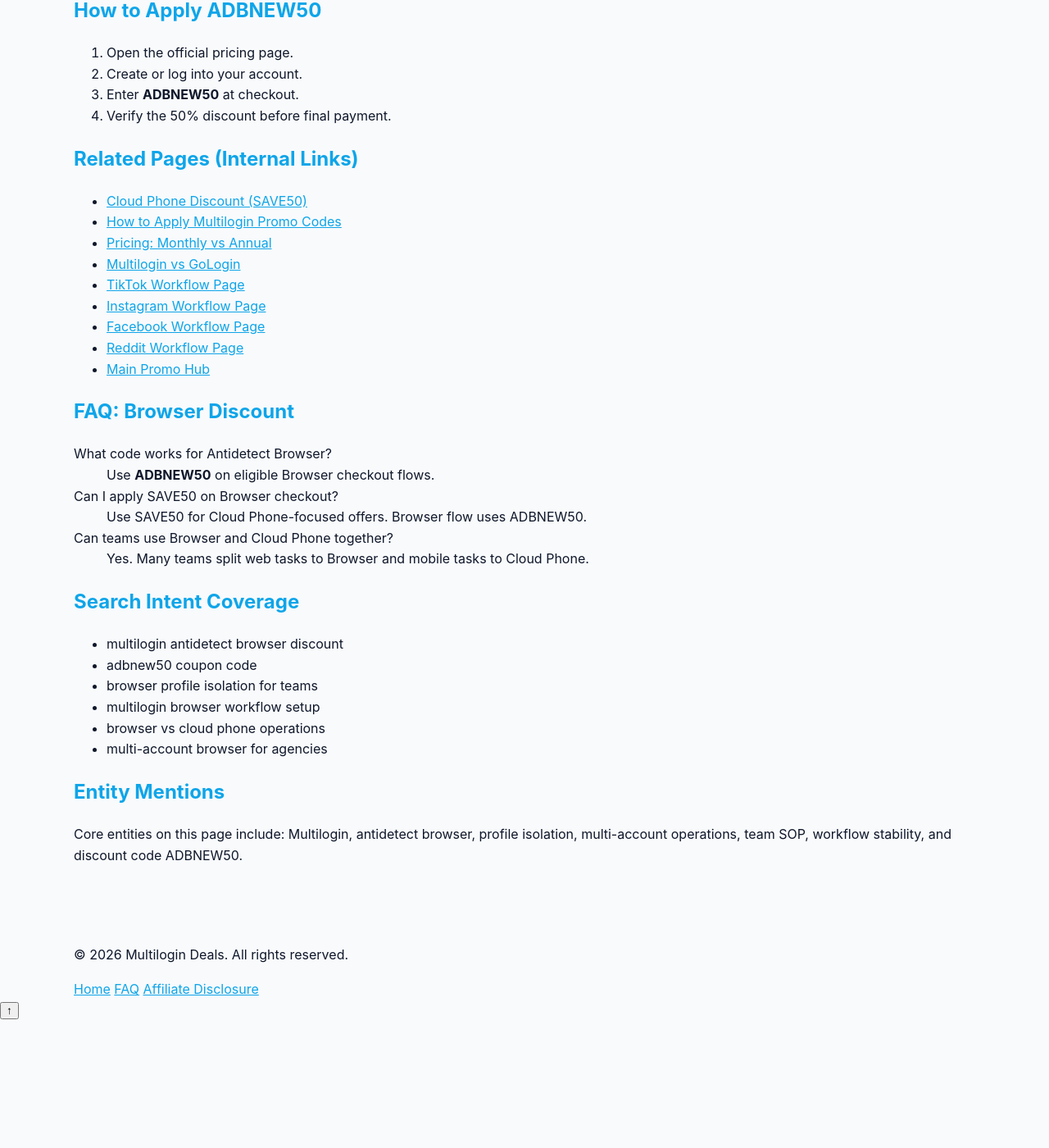
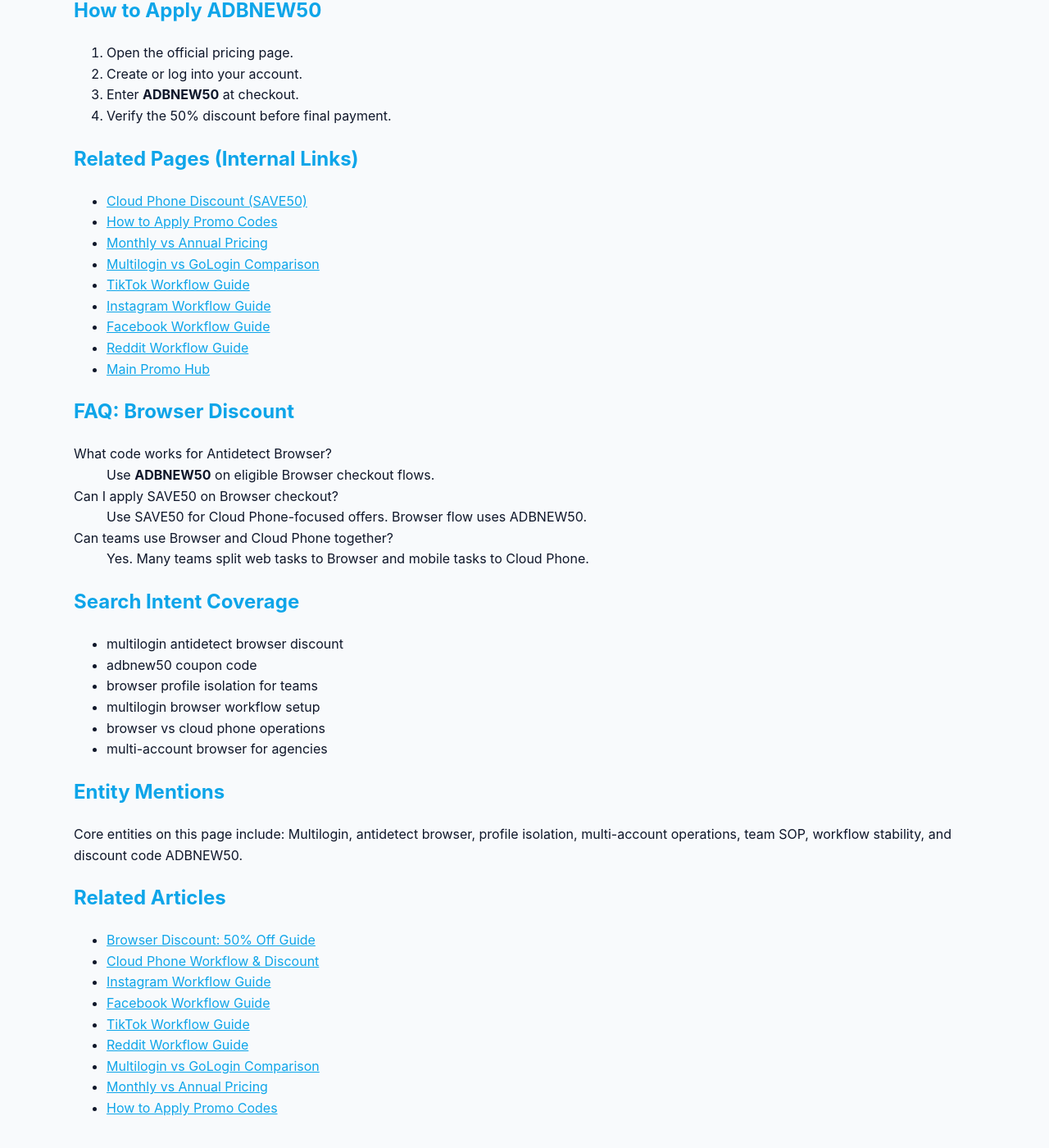
Before and after one commit to Anti-detect/anti-detect.github.io, a Jekyll site: the page built from multilogin-antidetect-browser-discount.html, in a window 1280 px wide and 1400 px high, scrolled down 1282 px. Shown: the whole window at 82% size. Built offline with Jekyll 4.4.1, drawn with Linux system fonts in a browser that asks for light colours; before the commit the page ends 2527 px from its top, so only the background shows below that.

Commit message:
22222222222

```diff
--- /dev/null
+++ b/_includes/related-articles-rail.html
@@ -0,0 +1,14 @@
+<section class="related-articles-rail">
+  <h2>Related Articles</h2>
+  <ul class="feature-list">
+    <li><a href="/multilogin-antidetect-browser-discount/">Browser Discount: 50% Off Guide</a></li>
+    <li><a href="/multilogin-cloud-phone-discount/">Cloud Phone Workflow & Discount</a></li>
+    <li><a href="/multilogin-for-instagram-accounts/">Instagram Workflow Guide</a></li>
+    <li><a href="/multilogin-for-facebook-accounts/">Facebook Workflow Guide</a></li>
+    <li><a href="/multilogin-for-tiktok-accounts/">TikTok Workflow Guide</a></li>
+    <li><a href="/multilogin-for-reddit-accounts/">Reddit Workflow Guide</a></li>
+    <li><a href="/multilogin-vs-gologin/">Multilogin vs GoLogin Comparison</a></li>
+    <li><a href="/multilogin-pricing-monthly-vs-annual/">Monthly vs Annual Pricing</a></li>
+    <li><a href="/how-to-apply-multilogin-promo-code/">How to Apply Promo Codes</a></li>
+  </ul>
+</section>
--- a/multilogin-antidetect-browser-discount.html
+++ b/multilogin-antidetect-browser-discount.html
@@ -93,13 +93,13 @@
   <h2>Related Pages (Internal Links)</h2>
   <ul class="feature-list">
     <li><a href="/multilogin-cloud-phone-discount/">Cloud Phone Discount (SAVE50)</a></li>
-    <li><a href="/how-to-apply-multilogin-promo-code/">How to Apply Multilogin Promo Codes</a></li>
-    <li><a href="/multilogin-pricing-monthly-vs-annual/">Pricing: Monthly vs Annual</a></li>
-    <li><a href="/multilogin-vs-gologin/">Multilogin vs GoLogin</a></li>
-    <li><a href="/multilogin-for-tiktok-accounts/">TikTok Workflow Page</a></li>
-    <li><a href="/multilogin-for-instagram-accounts/">Instagram Workflow Page</a></li>
-    <li><a href="/multilogin-for-facebook-accounts/">Facebook Workflow Page</a></li>
-    <li><a href="/multilogin-for-reddit-accounts/">Reddit Workflow Page</a></li>
+    <li><a href="/how-to-apply-multilogin-promo-code/">How to Apply Promo Codes</a></li>
+    <li><a href="/multilogin-pricing-monthly-vs-annual/">Monthly vs Annual Pricing</a></li>
+    <li><a href="/multilogin-vs-gologin/">Multilogin vs GoLogin Comparison</a></li>
+    <li><a href="/multilogin-for-tiktok-accounts/">TikTok Workflow Guide</a></li>
+    <li><a href="/multilogin-for-instagram-accounts/">Instagram Workflow Guide</a></li>
+    <li><a href="/multilogin-for-facebook-accounts/">Facebook Workflow Guide</a></li>
+    <li><a href="/multilogin-for-reddit-accounts/">Reddit Workflow Guide</a></li>
     <li><a href="/">Main Promo Hub</a></li>
   </ul>
 </section>
@@ -135,3 +135,73 @@
     multi-account operations, team SOP, workflow stability, and discount code ADBNEW50.
   </p>
 </section>
+
+<script type="application/ld+json">
+{
+  "@context": "https://schema.org",
+  "@type": "FAQPage",
+  "mainEntity": [
+    {
+      "@type": "Question",
+      "name": "What code works for Antidetect Browser?",
+      "acceptedAnswer": {
+        "@type": "Answer",
+        "text": "Use ADBNEW50 on eligible Browser checkout flows."
+      }
+    },
+    {
+      "@type": "Question",
+      "name": "Can I apply SAVE50 on Browser checkout?",
+      "acceptedAnswer": {
+        "@type": "Answer",
+        "text": "Use SAVE50 for Cloud Phone-focused offers. Browser flow uses ADBNEW50."
+      }
+    },
+    {
+      "@type": "Question",
+      "name": "Can teams use Browser and Cloud Phone together?",
+      "acceptedAnswer": {
+        "@type": "Answer",
+        "text": "Yes. Many teams split web tasks to Browser and mobile tasks to Cloud Phone."
+      }
+    }
+  ]
+}
+</script>
+{% include related-articles-rail.html %}
+
+<script type="application/ld+json">
+{
+  "@context": "https://schema.org",
+  "@type": "HowTo",
+  "name": "How to Apply ADBNEW50",
+  "description": "Step-by-step guide to apply the ADBNEW50 discount code for Multilogin Antidetect Browser.",
+  "step": [
+    {"@type": "HowToStep", "text": "Open the official pricing page."},
+    {"@type": "HowToStep", "text": "Create or log into your account."},
+    {"@type": "HowToStep", "text": "Enter ADBNEW50 at checkout."},
+    {"@type": "HowToStep", "text": "Verify the 50% discount before final payment."}
+  ]
+}
+</script>
+
+<script type="application/ld+json">
+{
+  "@context": "https://schema.org",
+  "@type": "BreadcrumbList",
+  "itemListElement": [
+    {
+      "@type": "ListItem",
+      "position": 1,
+      "name": "Main Promo Hub",
+      "item": "https://anti-detect.github.io/"
+    },
+    {
+      "@type": "ListItem",
+      "position": 2,
+      "name": "Multilogin Antidetect Browser Discount",
+      "item": "https://anti-detect.github.io/multilogin-antidetect-browser-discount/"
+    }
+  ]
+}
+</script>
```
